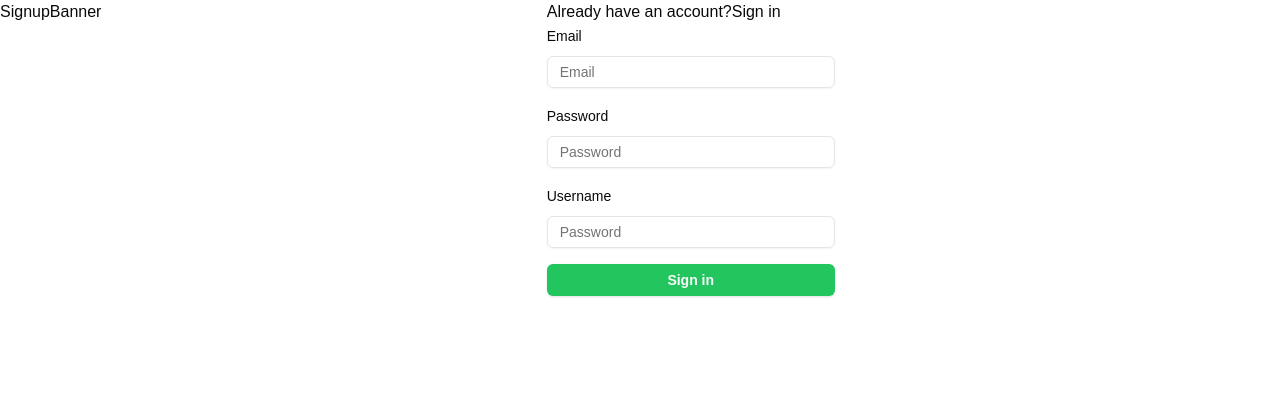
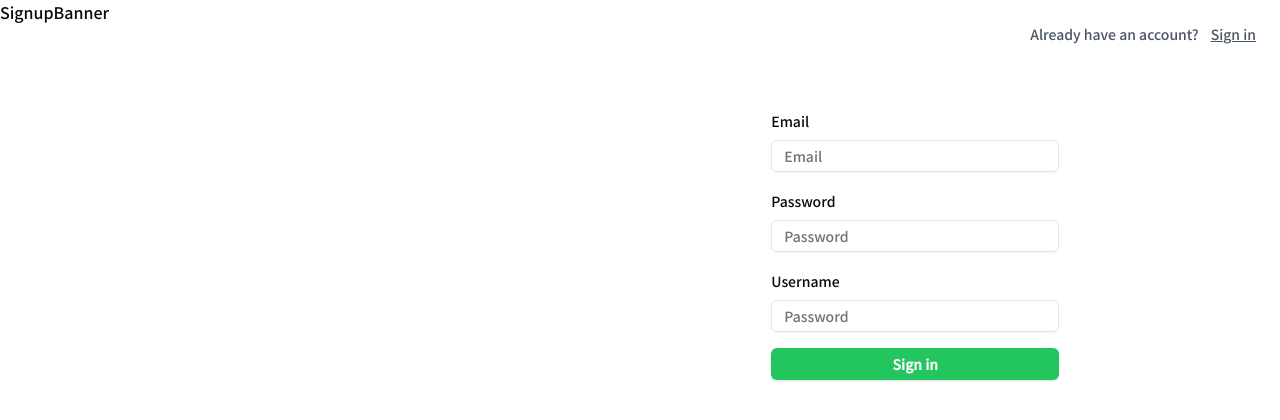
Before and after one commit to Urasion/instagram-clone, a Next.js app: page /sign-up in a window 1280 px wide. Shown: the top 420 px of the page. Built offline with nearby package versions, Linux system fonts and the light colour scheme; no server answers.

Commit message:
feat: add sign-up page

```diff
--- a/src/app/layout.tsx
+++ b/src/app/layout.tsx
@@ -1,17 +1,12 @@
 import type { Metadata } from 'next';
 import { SessionProvider } from 'next-auth/react';
-import { Geist, Geist_Mono } from 'next/font/google';
+import { Noto_Sans_KR } from 'next/font/google';
 import './globals.css';
 import { auth } from '@/auth';
-import { Toaster } from 'sonner';
+import { Toaster } from '@/components/ui/toaster';
 
-const geistSans = Geist({
-  variable: '--font-geist-sans',
-  subsets: ['latin'],
-});
-
-const geistMono = Geist_Mono({
-  variable: '--font-geist-mono',
+const notoSansKr = Noto_Sans_KR({
+  weight: ['500'],
   subsets: ['latin'],
 });
 
@@ -28,10 +23,8 @@ export default async function RootLayout({
   const session = await auth();
   return (
     <SessionProvider session={session}>
-      <html lang="en">
-        <body
-          className={`${geistSans.variable} ${geistMono.variable} antialiased h-screen`}
-        >
+      <html lang="en" className="h-screen flex flex-col">
+        <body className={`${notoSansKr.className} grow`}>
           <Toaster />
           {children}
         </body>
--- a/src/app/sign-up/page.tsx
+++ b/src/app/sign-up/page.tsx
@@ -1,12 +1,12 @@
-import SignUpBanner from '@/components/sign-up/SignupBanner';
-import SignupCard from '@/components/sign-up/SignupCard';
+import SignUpBanner from '@/components/sign-up/SignUpBanner';
+import SignupPaper from '@/components/sign-up/SignupPaper';
 import React from 'react';
 
 export default function Page() {
   return (
     <>
       <SignUpBanner />
-      <SignupCard />
+      <SignupPaper />
     </>
   );
 }
--- a/src/components/sign-up/SignupCard.tsx
+++ b/src/components/sign-up/SignupPaper.tsx
@@ -1,14 +1,13 @@
 import React from 'react';
 import SignUpForm from './SignUpForm';
 import Link from 'next/link';
-
-export default function SignupCard() {
+export default function SignupPaper() {
   return (
-    <div className="flex flex-col flex-auto">
-      <div>
+    <div className="flex flex-col flex-auto items-center gap-10">
+      <div className="w-full flex justify-end text-gray-600 text-sm space-x-3 p-6">
         <span>Already have an account?</span>
         <Link href={'/sign-in'}>
-          <span>Sign in</span>
+          <span className="underline">Sign in</span>
         </Link>
       </div>
       <SignUpForm />
--- a/src/lib/zod.ts
+++ b/src/lib/zod.ts
@@ -1,7 +1,7 @@
 import { z } from 'zod';
 export const loginSchema = z.object({
   email: z.string().email({
-    message: 'need email..',
+    message: 'Please submit it in email template',
   }),
   password: z.string(),
 });
```
